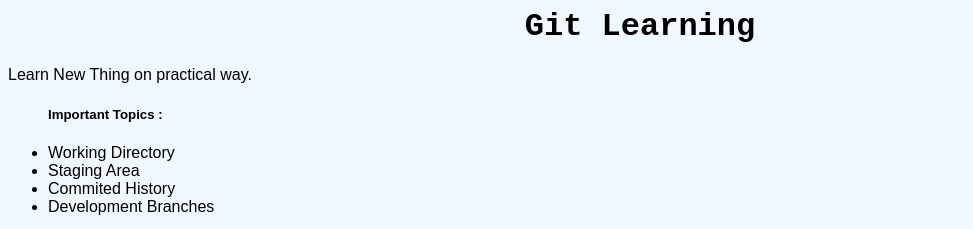
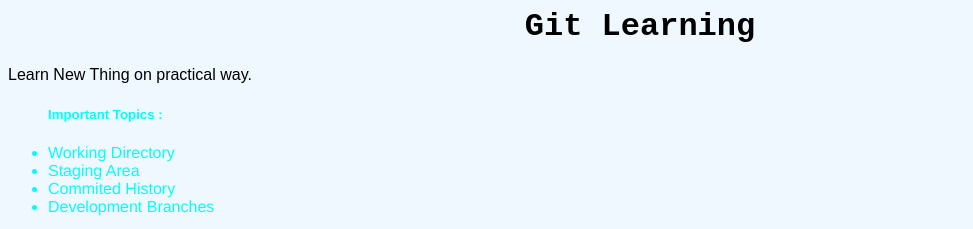
Before and after one commit to karthi-prasad77/Learn-Git, a plain HTML site: page index.html in a window 1280 px wide. Shown: the top 229 px of the page, without its empty margins (0-973 px from the left). Drawn offline with Linux system fonts and the light colour scheme.

Commit message:
Addition Styling

```diff
--- /dev/null
+++ b/css/all.css
@@ -0,0 +1,4 @@
+.all {
+    color: aqua;
+    font-family: 'Franklin Gothic Medium', 'Arial Narrow', Arial, sans-serif;
+}
--- a/index.html
+++ b/index.html
@@ -4,13 +4,14 @@
     <meta http-equiv="X-UA-Compatible" content="IE=edge">
     <meta name="viewport" content="width=device-width, initial-scale=1.0">
     <link rel="stylesheet" href="./css/styles.css">
+    <link rel="stylesheet" href="./css/all.css">
     <title>Git Learning</title>
 </head>
 <body>
     <h1>Git Learning</h1>
     <p>Learn New Thing on practical way.</p>
     <div class = 'list-i'>
-        <ul>
+        <ul class = "all">
             <h5>Important Topics :</h5>
             <li>Working Directory</li>
             <li>Staging Area</li>
```
